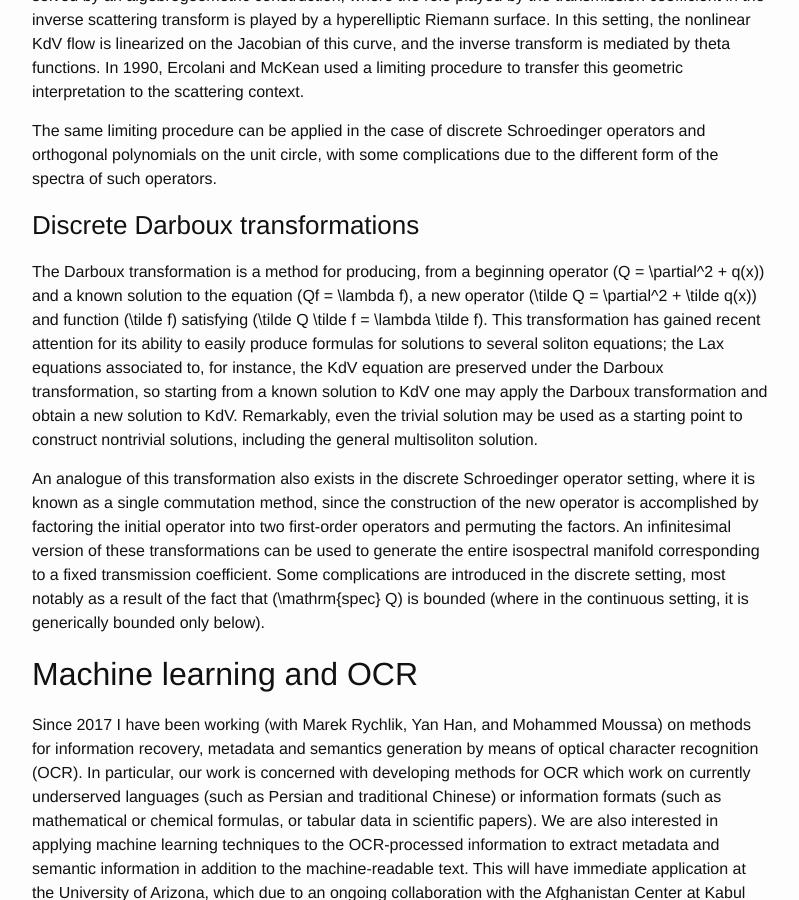
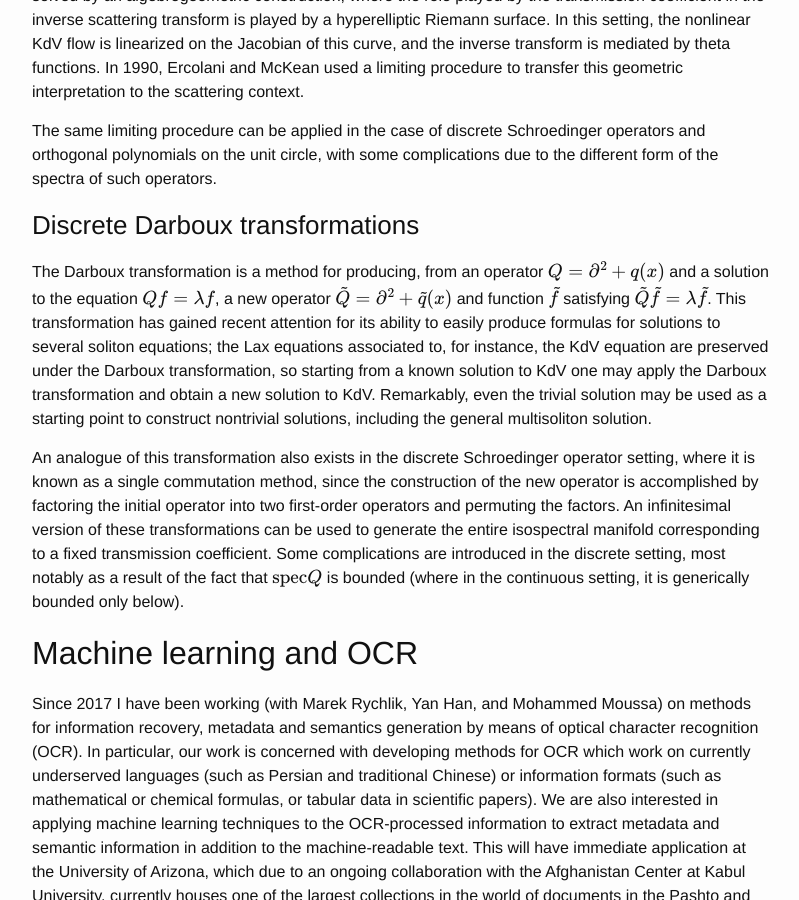
Before and after one commit to mpdylan/mpdylan.github.io, a Jekyll site: the page built from research.md, in a window 1280 px wide and 900 px high, scrolled down 606 px. Shown: the whole window, without its empty margins (238-1037 px from the left). Built offline with Jekyll 4.4.1, drawn with Linux system fonts in a browser that asks for light colours; formulas are drawn with MathJax 3.

```diff
--- a/_includes/head.html
+++ b/_includes/head.html
@@ -5,9 +5,6 @@
 
   <title>{% if page.title %}{{ page.title | escape }}{% else %}{{ site.title | escape }}{% endif %}</title>
   <meta name="description" content="{% if page.excerpt %}{{ page.excerpt | strip_html | strip_newlines | truncate: 160 }}{% else %}{{ site.description }}{% endif %}">
-  <script type="text/javascript" async
-    src="https://cdnjs.cloudflare.com/ajax/libs/mathjax/2.7.4/MathJax.js?config=TeX-MML-AM_CHTML" async>
-  </script>
   <link rel="stylesheet" href="{{ "/css/main.css" | prepend: site.baseurl }}">
   <link rel="canonical" href="{{ page.url | replace:'index.html','' | prepend: site.baseurl | prepend: site.url }}">
   <link rel="alternate" type="application/rss+xml" title="{{ site.title }}" href="{{ "/feed.xml" | prepend: site.baseurl | prepend: site.url }}">
--- a/research.md
+++ b/research.md
@@ -25,13 +25,13 @@ The same limiting procedure can be applied in the case of discrete Schroedinger
 
 ### Discrete Darboux transformations
 
-The Darboux transformation is a method for producing, from a beginning operator \(Q = \partial^2 + q(x)\) and a known solution to the equation \(Qf = \lambda f\), a new operator \(\tilde Q = \partial^2 + \tilde q(x)\) and function \(\tilde f\) satisfying \(\tilde Q \tilde f = \lambda \tilde f\).
+The Darboux transformation is a method for producing, from an operator \\(Q = \partial^2 + q(x)\\) and a solution to the equation \\(Qf = \lambda f\\), a new operator \\(\tilde Q = \partial^2 + \tilde q(x)\\) and function \\(\tilde f\\) satisfying \\(\tilde Q \tilde f = \lambda \tilde f\\).
 This transformation has gained recent attention for its ability to easily produce formulas for solutions to several soliton equations; the Lax equations associated to, for instance, the KdV equation are preserved under the Darboux transformation, so starting from a known solution to KdV one may apply the Darboux transformation and obtain a new solution to KdV.
 Remarkably, even the trivial solution may be used as a starting point to construct nontrivial solutions, including the general multisoliton solution.
 
 An analogue of this transformation also exists in the discrete Schroedinger operator setting, where it is known as a single commutation method, since the construction of the new operator is accomplished by factoring the initial operator into two first-order operators and permuting the factors.
 An infinitesimal version of these transformations can be used to generate the entire isospectral manifold corresponding to a fixed transmission coefficient.
-Some complications are introduced in the discrete setting, most notably as a result of the fact that \(\mathrm{spec} Q\) is bounded (where in the continuous setting, it is generically bounded only below).
+Some complications are introduced in the discrete setting, most notably as a result of the fact that \\(\mathrm{spec} Q\\) is bounded (where in the continuous setting, it is generically bounded only below).
 
 ## Machine learning and OCR
 
```
